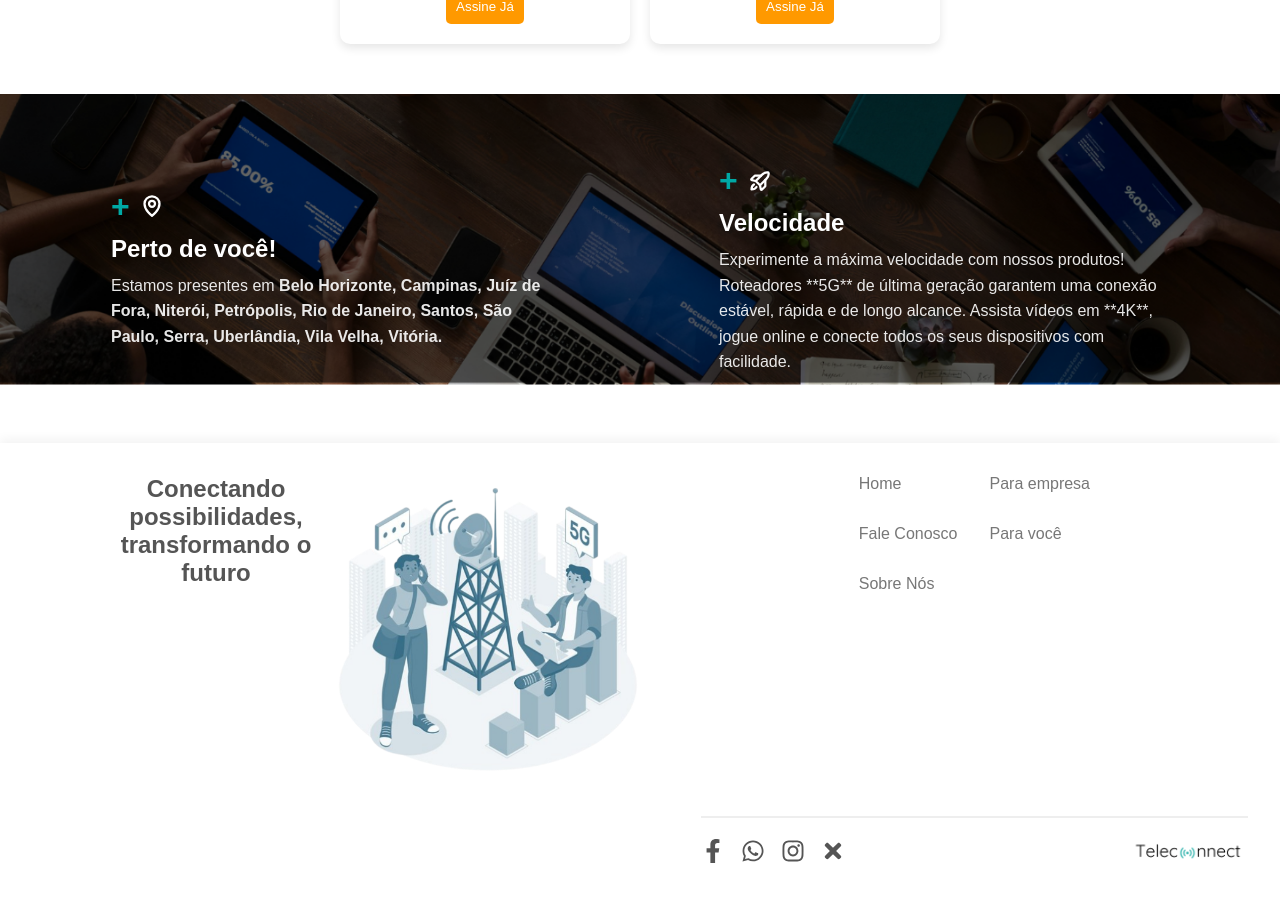
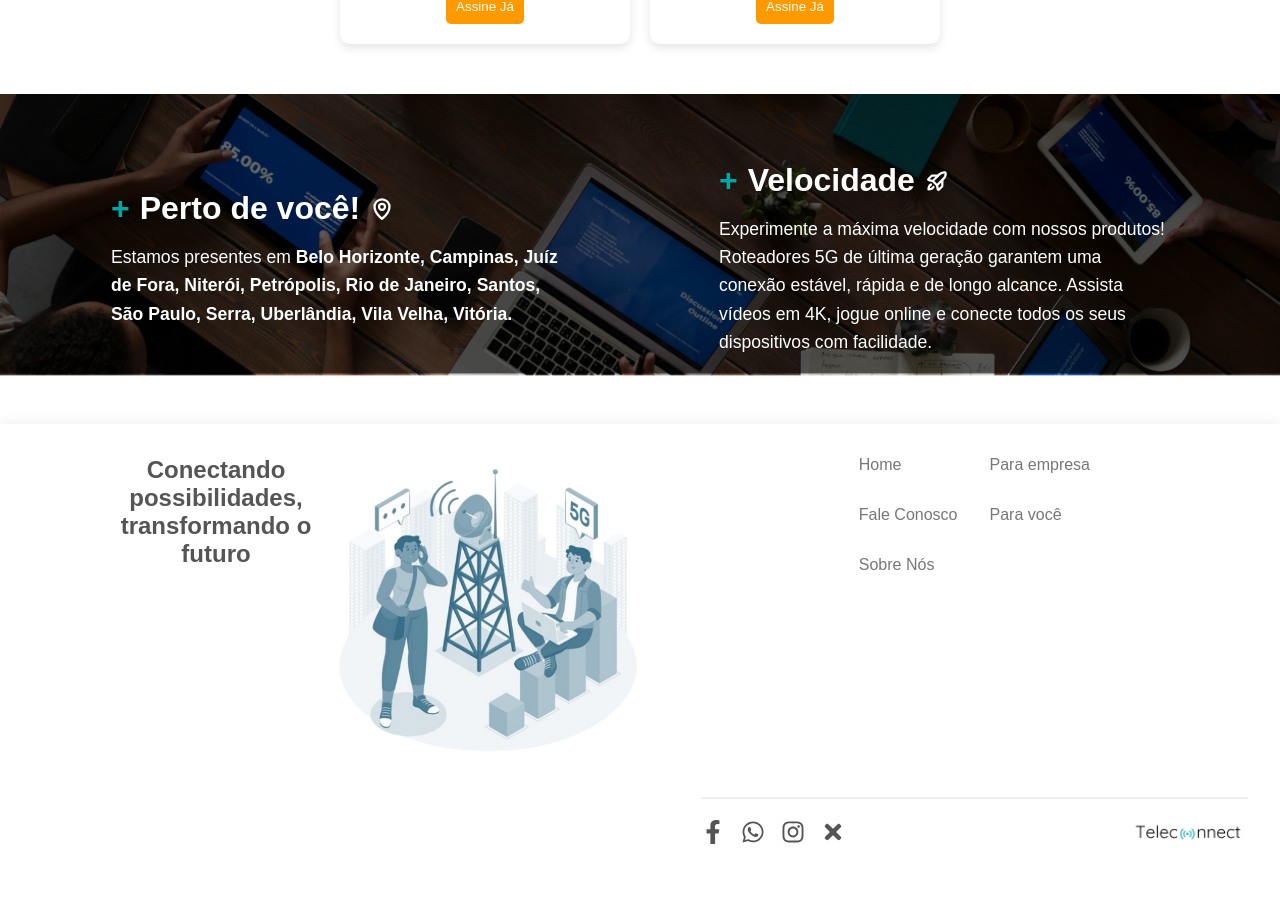
Before and after one commit to zorrzi/teleconnect-frontend, a React (Vite) app in the folder teleconnect-frontend/: page / in a window 1280 px wide. Shown: the part 996-1897 px from the top of the page. Built offline with nearby package versions, Linux system fonts and the light colour scheme; a web font is replaced by a local one.

Commit message:
Features

```diff
--- a/teleconnect-frontend/src/pages/user/landingpage/components/Features.tsx
+++ b/teleconnect-frontend/src/pages/user/landingpage/components/Features.tsx
@@ -7,9 +7,9 @@ export const Features = () => {
             <FeatureBox>
                 <FeatureIcon>
                     <PlusIcon>+</PlusIcon>
+                    <h3>Perto de você!</h3>
                     <MapPin size={24} weight="bold" />
                 </FeatureIcon>
-                <h3>Perto de você!</h3>
                 <p>
                     Estamos presentes em <strong>Belo Horizonte, Campinas, Juíz de Fora, Niterói, Petrópolis, Rio de Janeiro, Santos, São Paulo, Serra, Uberlândia, Vila Velha, Vitória.</strong>
                 </p>
@@ -18,11 +18,11 @@ export const Features = () => {
             <FeatureBox>
                 <FeatureIcon>
                     <PlusIcon>+</PlusIcon>
+                    <h3>Velocidade</h3>
                     <RocketLaunch size={24} weight="bold" />
                 </FeatureIcon>
-                <h3>Velocidade</h3>
                 <p>
-                    Experimente a máxima velocidade com nossos produtos! Roteadores **5G** de última geração garantem uma conexão estável, rápida e de longo alcance. Assista vídeos em **4K**, jogue online e conecte todos os seus dispositivos com facilidade.
+                    Experimente a máxima velocidade com nossos produtos! Roteadores 5G de última geração garantem uma conexão estável, rápida e de longo alcance. Assista vídeos em 4K, jogue online e conecte todos os seus dispositivos com facilidade.
                 </p>
             </FeatureBox>
         </FeaturesContainer>
@@ -53,26 +53,25 @@ const FeatureBox = styled.div`
     padding: 20px;
 
     h3 {
-        font-size: 1.5rem;
+        font-size: 2rem;
         font-weight: bold;
-        margin-bottom: 10px;
     }
 
     p {
-        font-size: 1rem;
+        font-size: 1.1rem;
         line-height: 1.6;
-        opacity: 0.9;
     }
 `;
 
 /* Ícone de cada característica */
 const FeatureIcon = styled.div`
     display: flex;
+    flex-direction: row;
     align-items: center;
     gap: 10px;
     font-size: 2rem;
     font-weight: bold;
-    margin-bottom: 10px;
+    margin-bottom: 1rem;
 `;
 
 /* Ícone "+" personalizado */
```
